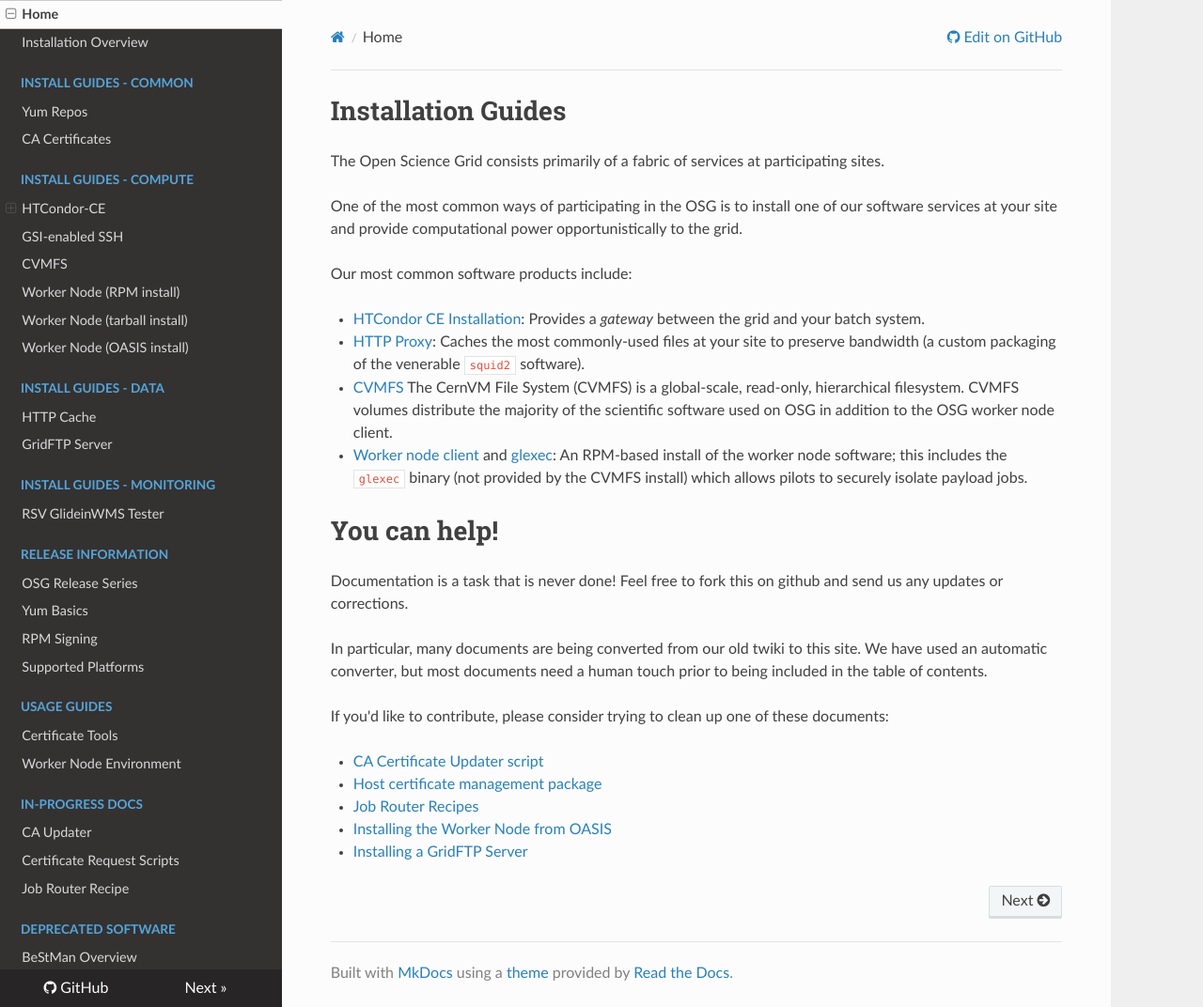
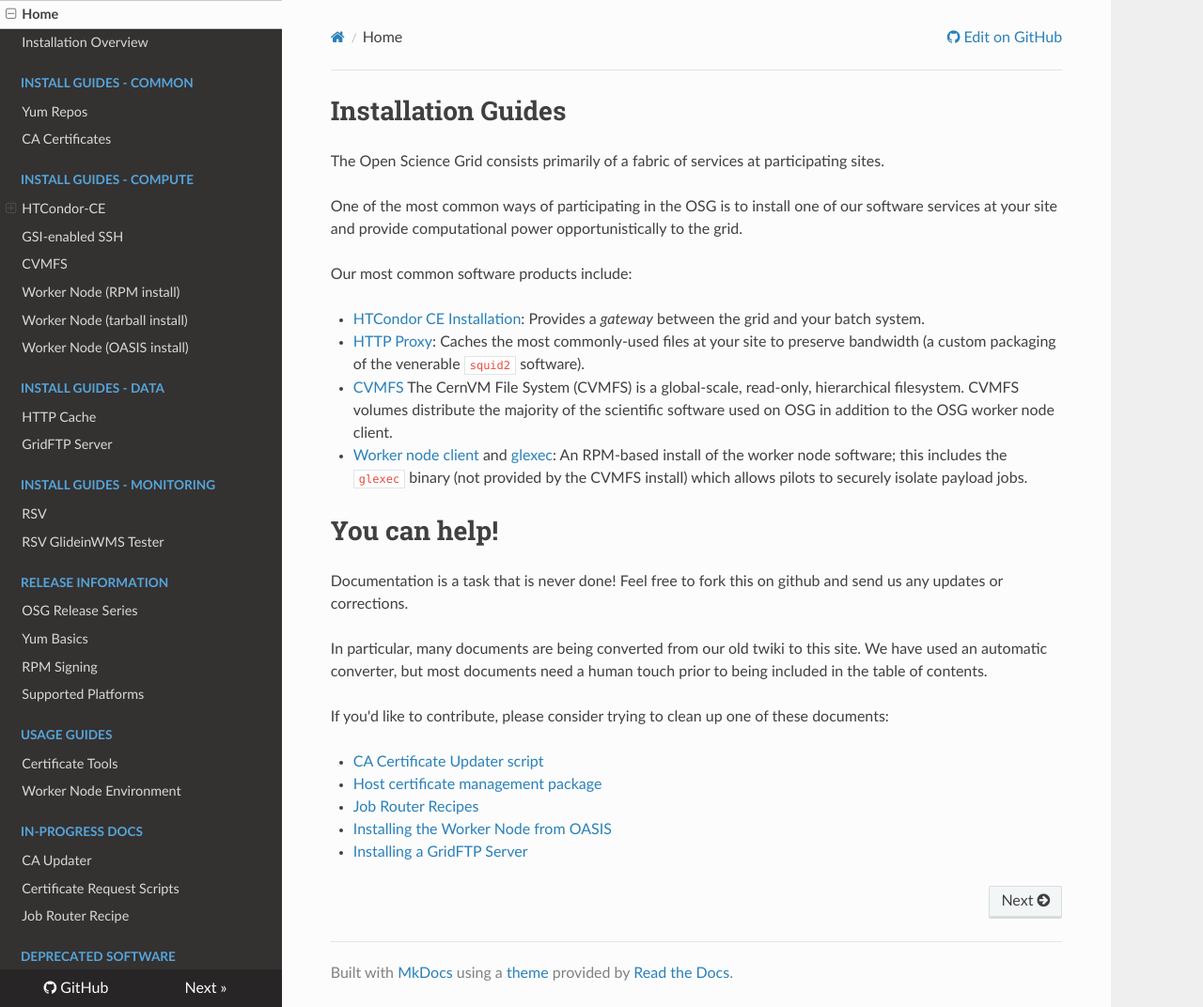
Before and after one commit to osg-htc/docs, an MkDocs documentation site: the page built from docs/index.md, in a window 1280 px wide and 1072 px high. Shown: the whole window at 94% size. Built offline with MkDocs 1.6.1, drawn with Linux system fonts in a browser that asks for light colours; nearby versions of some CDN libraries; old or Windows-style settings are respelled for this version of MkDocs.

Commit message:
Added the mkdocs

```diff
--- a/mkdocs.yml
+++ b/mkdocs.yml
@@ -25,6 +25,7 @@
   - 'HTTP Cache': 'frontier-squid/squid.md'
   - 'GridFTP Server': 'storage/gridftp.md'
 - Install Guides - Monitoring:
+  - 'RSV': 'monitoring/rsv.md'
   - 'RSV GlideinWMS Tester': 'monitoring/rsv-gwms-tester.md'
 - Release Information:
   - 'OSG Release Series': 'release/release_series.md'
```
